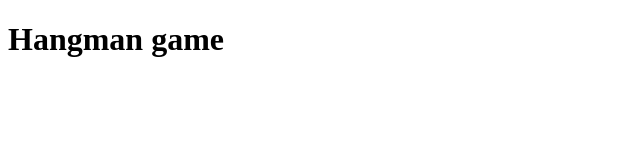
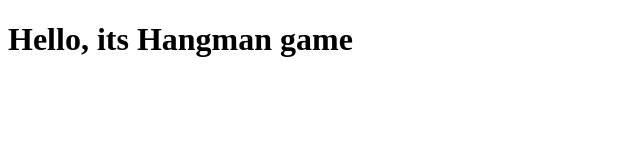
Before and after one commit to KVirB/Hangman, a plain HTML site: page index.html in a window 1280 px wide. Shown: the whole page, without its empty margins (0-640 px from the left). Drawn offline with Linux system fonts and the light colour scheme.

Commit message:
init: new branch hangman

```diff
--- a/index.html
+++ b/index.html
@@ -4,6 +4,6 @@
     <title>Hangman</title>
   </head>
   <body>
-    <h1>Hangman game</h1>
+    <h1>Hello, its Hangman game</h1>
   </body>
 </html>
```
